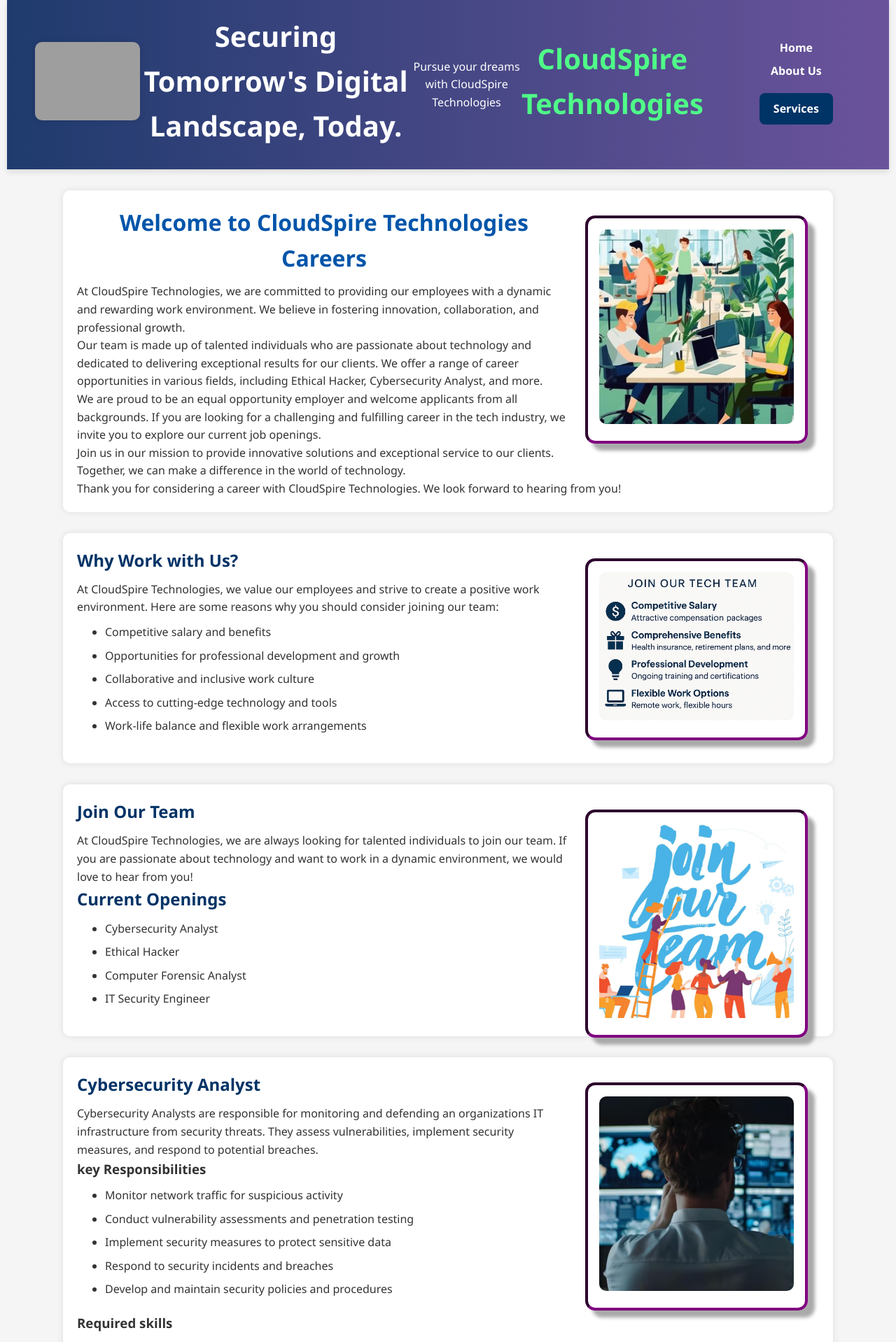
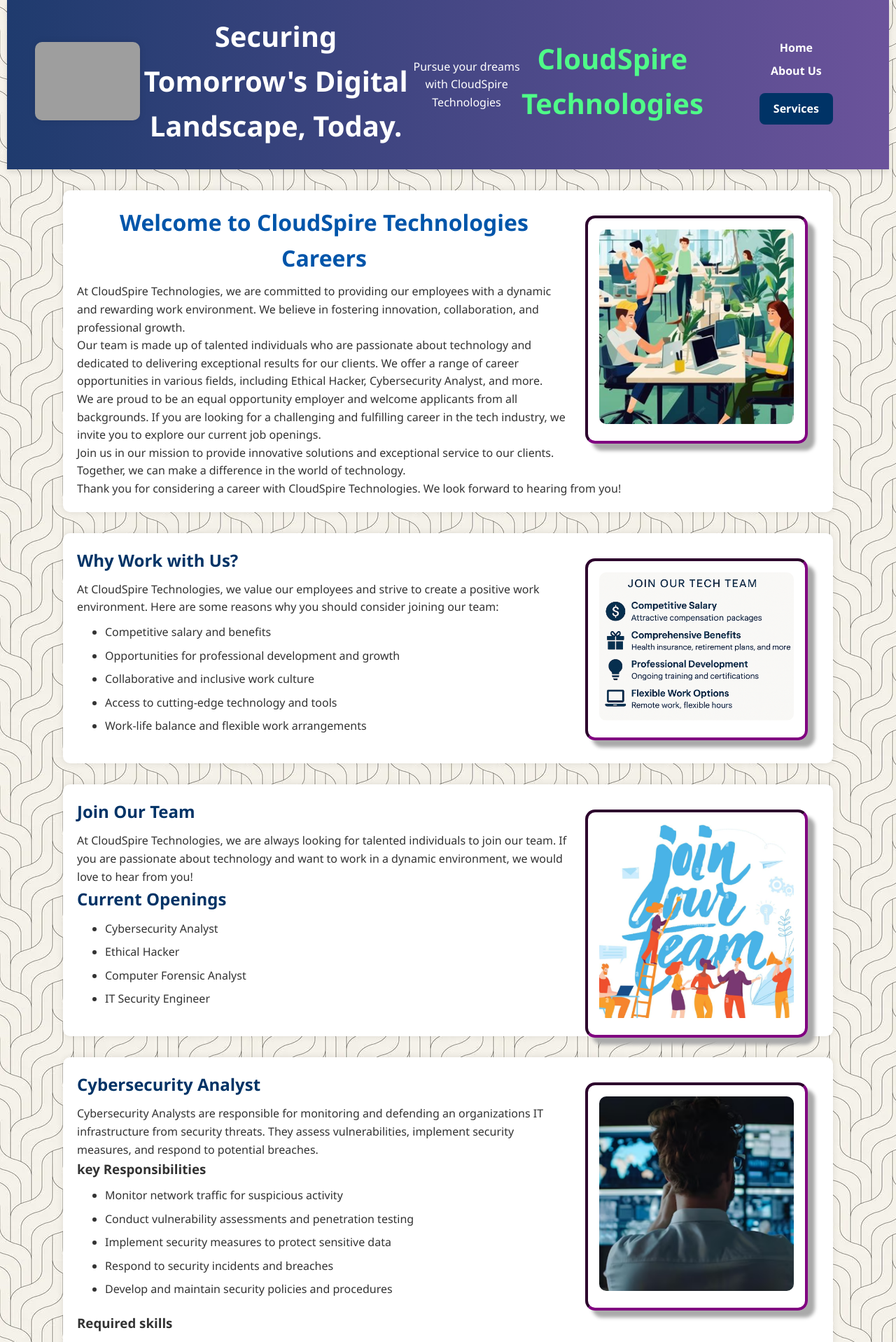
Before and after one commit to Infinite-Loops04/Project02, a PHP site: page /jobs.php in a window 1280 px wide. Shown: the top 1918 px of the page at 70% size. Run offline with PHP 8.4, Linux system fonts and the light colour scheme; data that the repository does not hold is empty; grey boxes are pictures that could not be loaded.

Commit message:
applied background to all pages

```diff
--- a/styles/Project1.css
+++ b/styles/Project1.css
@@ -648,7 +648,7 @@ input[type="submit"]:hover,input[type="reset"]:hover {
 #apply_footer a:hover {
     text-decoration: underline;
 }
-#index_body{
+body{
     background: url(images/image.png);
 }
 #index_footer{
```
Also changed, not shown: menu.inc (deleted).
